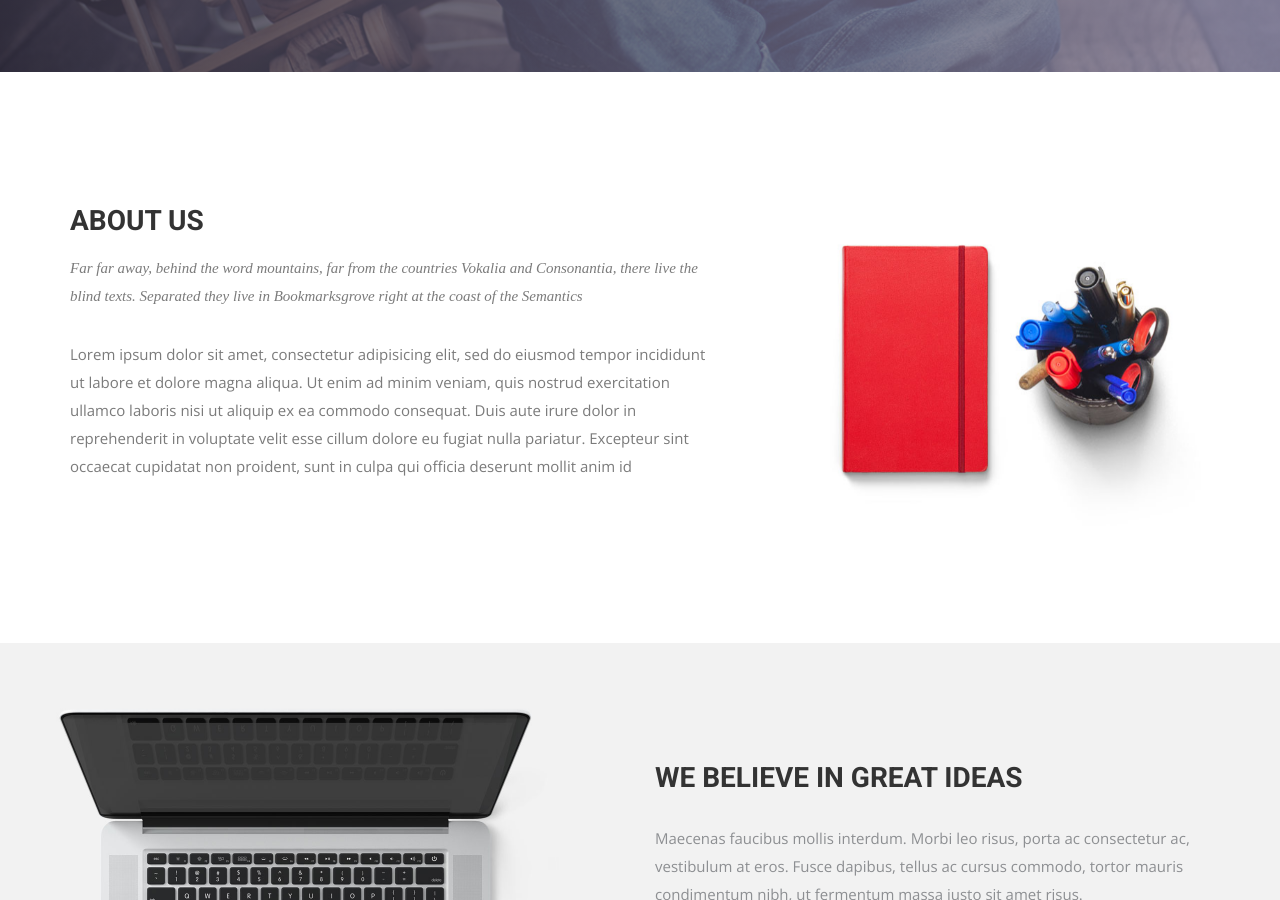
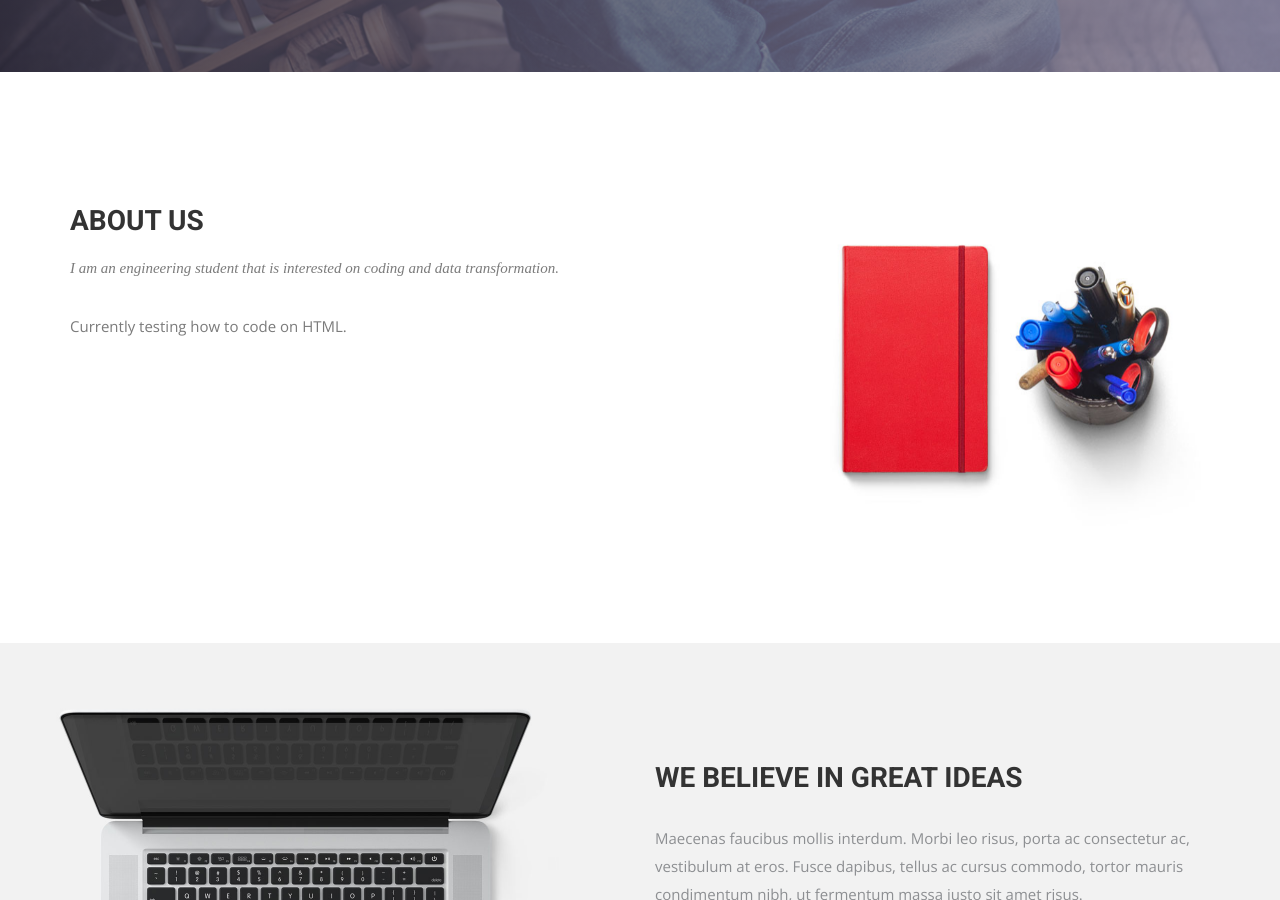
Before and after one commit to andrelucassc/andrelucassc.github.io, a Jekyll site: the page built from index.html, in a window 1280 px wide and 900 px high, scrolled down 743 px. Built offline with Jekyll 4.4.1, drawn with Linux system fonts in a browser that asks for light colours; nearby versions of some CDN libraries; some web fonts are replaced.

```diff
--- a/blog.html
+++ b/Play.html
@@ -1,7 +1,7 @@
 ---
 layout: page
-title: Blog
-permalink: /blog/
+title: Play
+permalink: /play/
 ---
 <!-- Slider Start -->
 <section id="global-header">
--- a/index.html
+++ b/index.html
@@ -25,9 +25,9 @@ permalink: /
         <div class="block">
           <div class="section-title">
             <h2>About Us</h2>
-            <p>Far far away, behind the word mountains, far from the countries Vokalia and Consonantia, there live the blind texts. Separated they live in Bookmarksgrove right at the coast of the Semantics</p>
+            <p>I am an engineering student that is interested on coding and data transformation.</p>
           </div>
-          <p>Lorem ipsum dolor sit amet, consectetur adipisicing elit, sed do eiusmod tempor incididunt ut labore et dolore magna aliqua. Ut enim ad minim veniam, quis nostrud exercitation ullamco laboris nisi ut aliquip ex ea commodo consequat. Duis aute irure dolor in reprehenderit in voluptate velit esse cillum dolore eu fugiat nulla pariatur. Excepteur sint occaecat cupidatat non proident, sunt in culpa qui officia deserunt mollit anim id </p>
+          <p>Currently testing how to code on HTML.</p>
         </div>
       </div><!-- .col-md-7 close -->
       <div class="col-md-5 col-sm-12">
```
